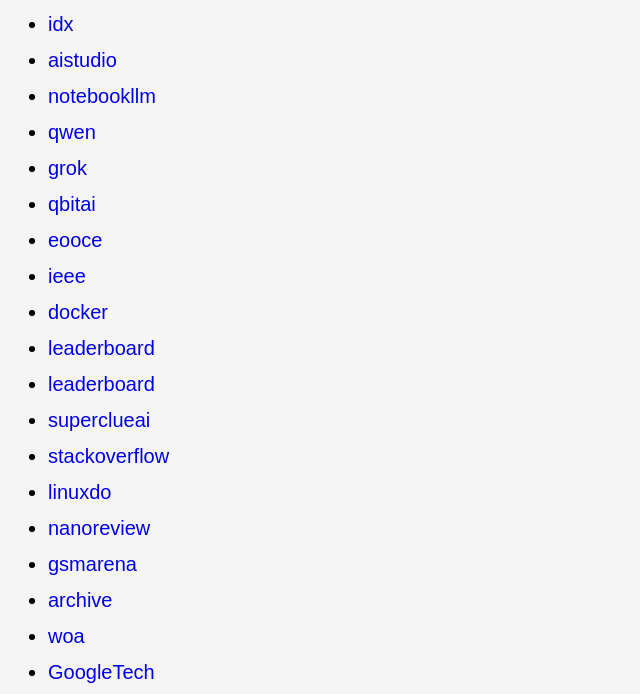
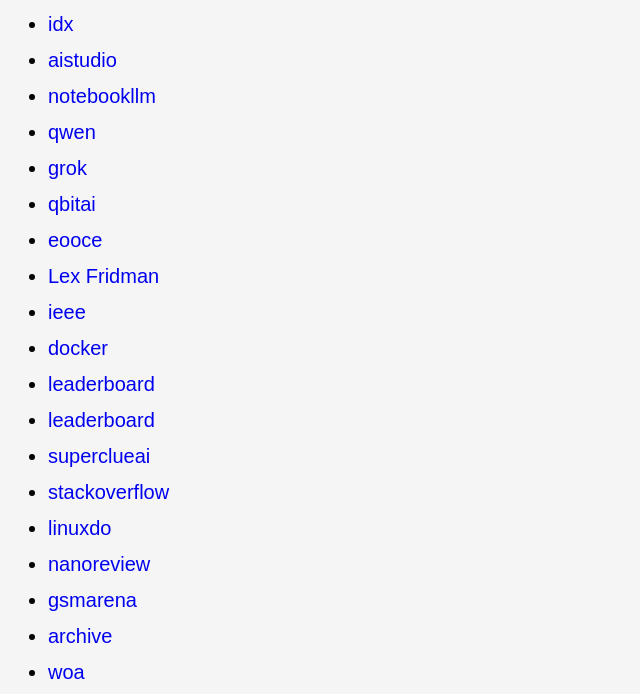
Before and after one commit to gentooarch/nav, a plain HTML site: page index.html in a window 1280 px wide. Shown: the part 85-779 px from the top of the page, without its empty margins (0-640 px from the left). Drawn offline with Linux system fonts and the light colour scheme.

Commit message:
Update index.html

```diff
--- a/index.html
+++ b/index.html
@@ -33,6 +33,7 @@
     <li><a href="https://grok.com/" target="_blank">grok</a></li>
     <li><a href="https://www.qbitai.com/" target="_blank">qbitai</a></li>
     <li><a href="https://nav.eooce.com/" target="_blank">eooce</a></li>
+    <li><a href="https://lexfridman.com/podcast/" target="_blank">Lex Fridman</a></li>
     <li><a href="https://spectrum.ieee.org/" target="_blank">ieee</a></li>
     <li><a href="https://hub.docker.com/" target="_blank">docker</a></li>
     <li><a href="https://huggingface.co/spaces/lmarena-ai/chatbot-arena-leaderboard/" target="_blank">leaderboard</a></li>
```
